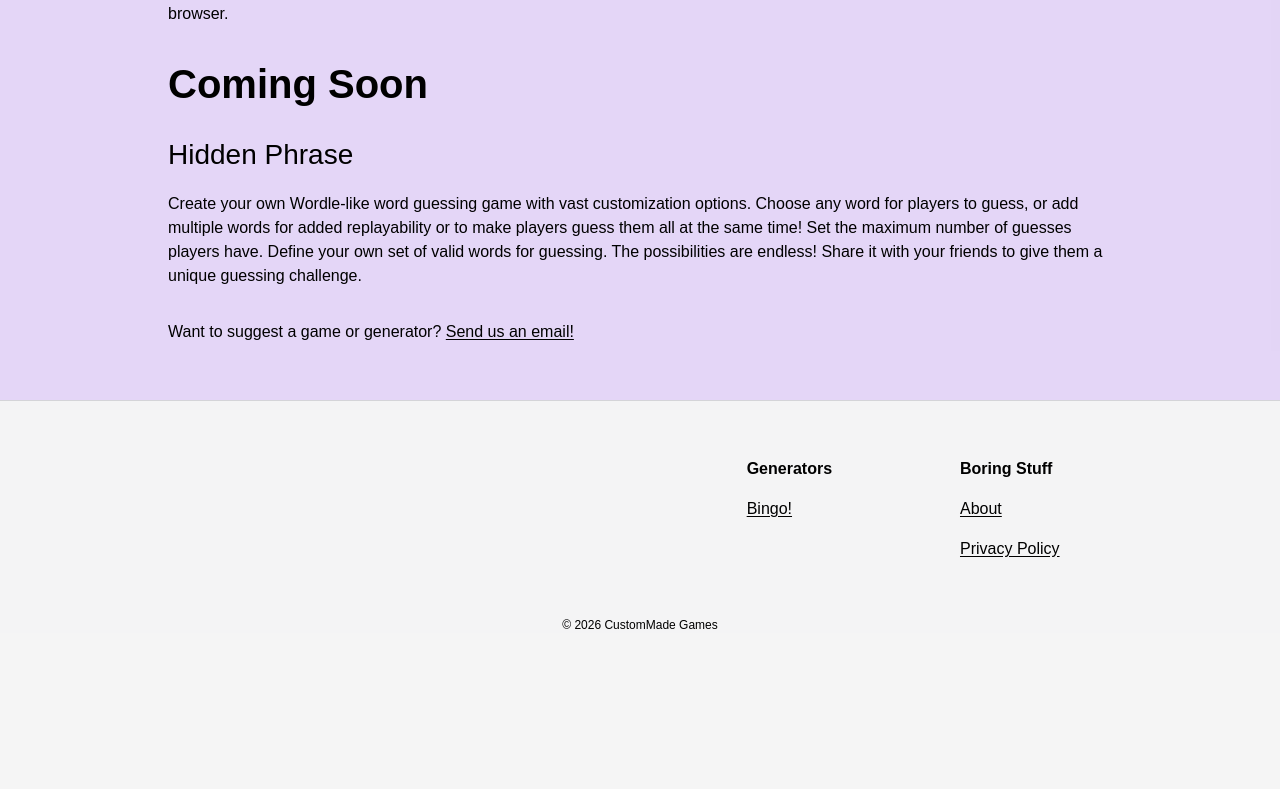
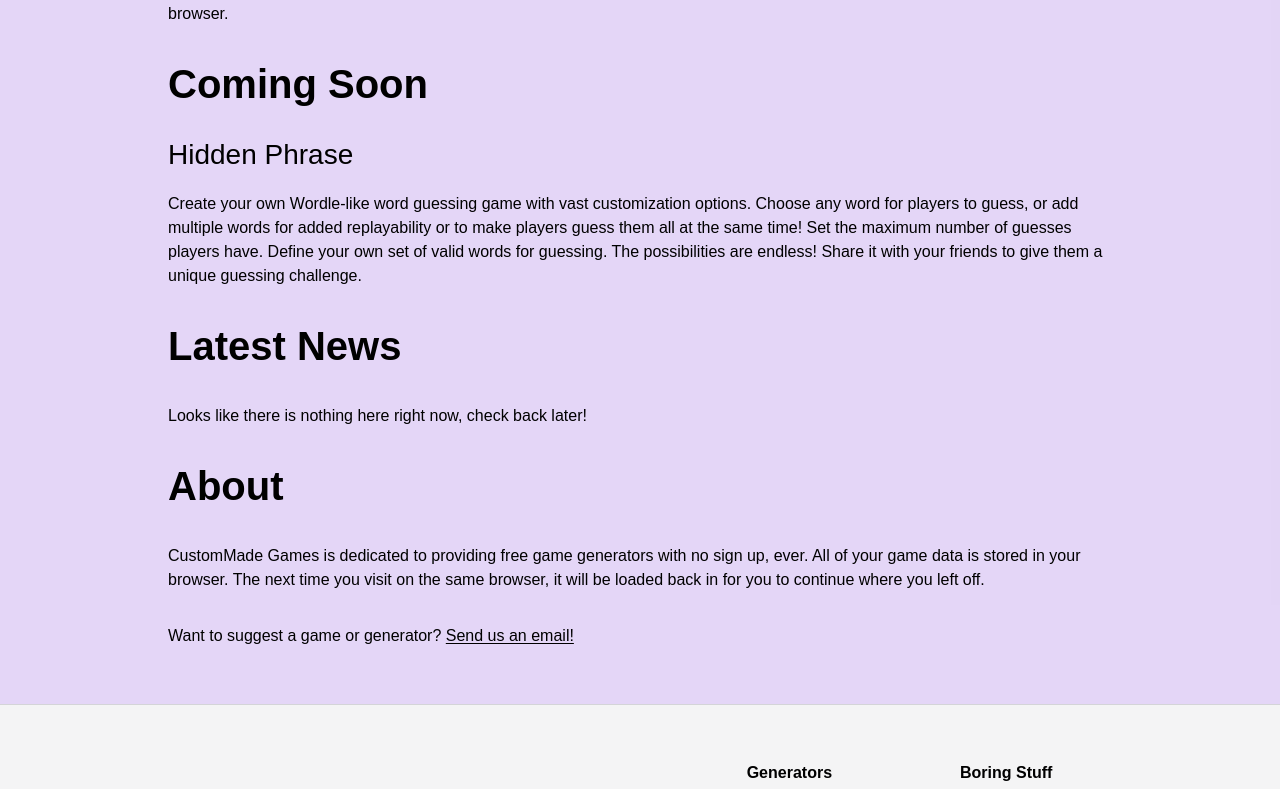
Before and after one commit to hagensv-web/custommade-dev, a Next.js app: page / in a window 1280 px wide. Shown: the part 412-1201 px from the top of the page. Before the commit the page ends 1061 px from the top, so only its background shows below. Built offline with nearby package versions, Linux system fonts and the light colour scheme; a web font is replaced by a local one.

Commit message:
add content to home page

```diff
--- a/app/page.tsx
+++ b/app/page.tsx
@@ -21,6 +21,12 @@ export default function Home() {
         </div>
       ))}
 
+      <h2>Latest News</h2>
+      <p>Looks like there is nothing here right now, check back later!</p>
+
+      <h2>About</h2>
+      <p>CustomMade Games is dedicated to providing free game generators with no sign up, ever. All of your game data is stored in your browser. The next time you visit on the same browser, it will be loaded back in for you to continue where you left off.</p>
+
       <p>Want to suggest a game or generator? <StyledLink href={"mailto:contact@custommade.games"} rel="nofollow">Send us an email!</StyledLink></p>
     </div>
   );
```
